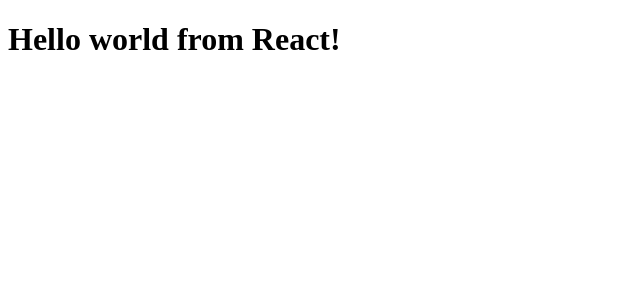
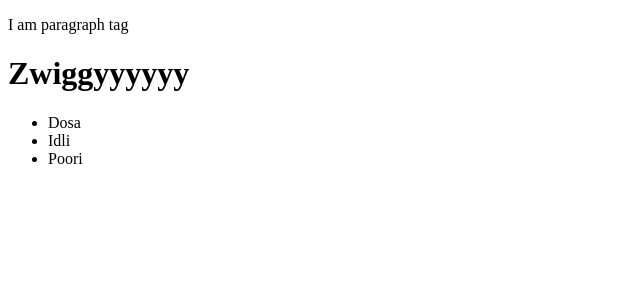
Before and after one commit to AnirudhaDoesCoolStuff/FoodDe, a React (Vite) app: page / in a window 1280 px wide. Shown: the top 300 px of the page, without its empty margins (0-640 px from the left). Built offline with nearby package versions, Linux system fonts and the light colour scheme.

Commit message:
Episode #3: Laying the foundation

```diff
--- a/App.js
+++ b/App.js
@@ -1,11 +1,26 @@
 import React from "react";
 import ReactDOM from "react-dom/client";
 
-const heading = React.createElement(
-  "h1",
-  { id: 123, namey: "abc" },
-  "Hello world from React!",
+const elem = <p>I am paragraph tag </p>;
+const Title = (
+  <div>
+    {elem}
+    <h1> Zwiggyyyyyy </h1>
+  </div>
 );
 
+const Menu = () => {
+  return (
+    <div>
+      {Title}
+      <ul>
+        <li> Dosa </li>
+        <li> Idli </li>
+        <li> Poori </li>
+      </ul>
+    </div>
+  );
+};
+
 const root = ReactDOM.createRoot(document.getElementById("root"));
-root.render(heading);
+root.render(<Menu />);
--- a/package.json
+++ b/package.json
@@ -17,7 +17,9 @@
   "author": "Anirudha Havaldar",
   "type": "commonjs",
   "scripts": {
-    "test": "jest"
+    "test": "jest",
+    "start": "parcel index.html",
+    "build": "parcel build index.html"
   },
   "devDependencies": {
     "parcel": "^2.16.4"
```
Also changed, not shown: 1 other file (tests, documents, lock files or other folders).
